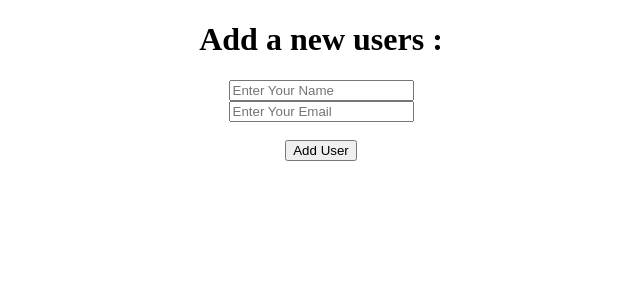
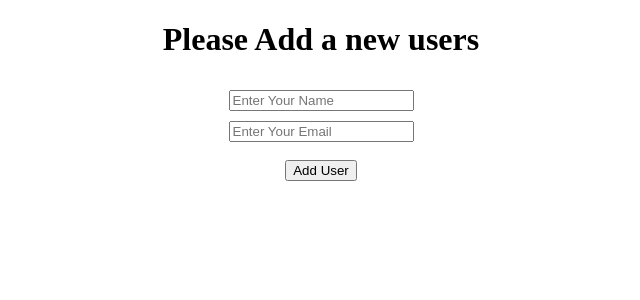
Before and after one commit to NaimHasa/node-mongodb-crud-client, a React (Vite) app: page /add/user in a window 1280 px wide. Shown: the top 300 px of the page, without its empty margins (319-959 px from the left). Built offline with nearby package versions, Linux system fonts and the light colour scheme.

Commit message:
add handleAddUser and handleInputBlur

```diff
--- a/src/components/AddUsers.jsx
+++ b/src/components/AddUsers.jsx
@@ -1,17 +1,31 @@
-import React from 'react';
+import React, { useState } from 'react';
 
 const AddUsers = () => {
+    const [user, setUser] = useState({});
+    const handleAddUser = event => {
+        event.preventDefault();
+        console.log(user);
+    }
+
+    const handleInputBlur = event => {
+        const filed = event.target.name;
+        const value = event.target.value;
+        const newUser = { ...user }
+        newUser[filed] = value;
+        setUser(newUser);
+    }
+
     return (
         <div style={{ textAlign: 'center' }}>
-            <h1>Add a new users : </h1>
+            <h1> Please Add a new users</h1>
 
-            <form>
-                <input type="text" name="name" id="" placeholder='Enter Your Name' />
+            <form onSubmit={handleAddUser}>
+                <input onBlur={handleInputBlur} style={{ margin: '10px' }} type="text" name="name" id="" placeholder='Enter Your Name' />
                 <br />
-                <input type="email" name="email" id="" placeholder='Enter Your Email' />
+                <input onBlur={handleInputBlur} type="email" name="email" id="" placeholder='Enter Your Email' />
                 <br />
                 <br />
-                <button>Add User</button>
+                <button type='submit'>Add User</button>
 
             </form>
 
```
